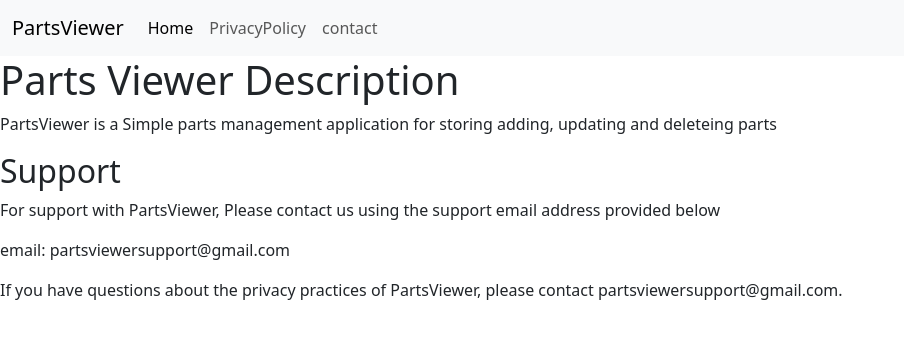
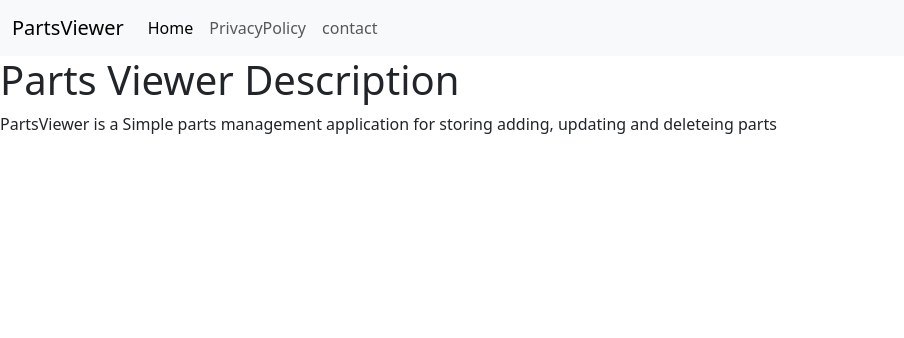
Before and after one commit to clashmaster2487/partsviewer-support, a plain HTML site: page index.html in a window 1280 px wide. Shown: the whole page, without its empty margins (0-904 px from the left). Drawn offline with nearby package versions, Linux system fonts and the light colour scheme.

Commit message:
Remove support section from index.html
Removed support information and related contact details from the PartsViewer description.

```diff
--- a/index.html
+++ b/index.html
@@ -41,14 +41,6 @@
 
         <p> PartsViewer is a Simple parts management application for storing adding, updating and deleteing parts</p>
 
-        <h2> Support</h2>
-
-        <p> For support with PartsViewer, Please contact us using the support email address provided below </p>
-
-        <p> email: partsviewersupport@gmail.com</p>
-
-  <p>If you have questions about the privacy practices of PartsViewer, please contact partsviewersupport@gmail.com.</p>
-
 
     <!-- Div Section 2: About Section -->
   <main id="about" class="bg-dark">
```
